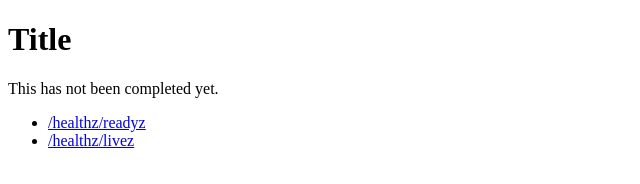
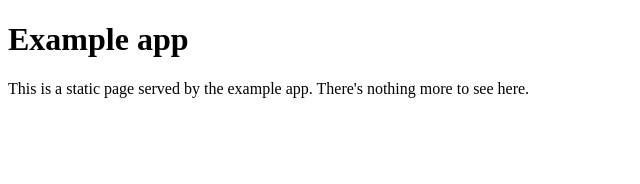
Before and after one commit to djcass44/go-probe-lib, a plain HTML site: page example/assets/index.html in a window 1280 px wide. Shown: the whole page, without its empty margins (0-640 px from the left). Drawn offline with Linux system fonts and the light colour scheme.

```diff
--- a/example/assets/index.html
+++ b/example/assets/index.html
@@ -3,22 +3,13 @@
 <head>
     <meta charset="utf-8"/>
     <meta theme-color="#4CAF50"/>
-    <title>Go Probe Example app</title>
+    <title>Example app</title>
 </head>
 <body>
     <div>
-        <h1>Title</h1>
-        <p>This has not been completed yet.</p>
-    </div>
-    <div>
-        <ul>
-            <li>
-                <a href="/healthz/readyz">/healthz/readyz</a>
-            </li>
-            <li>
-                <a href="/healthz/livez">/healthz/livez</a>
-            </li>
-        </ul>
+        <h1>Example app</h1>
+        <p>This is a static page served by the example app.
+        There&apos;s nothing more to see here.</p>
     </div>
 </body>
 </html>
```
Also changed, not shown: .fleet/run.json (added), 1 other file.
